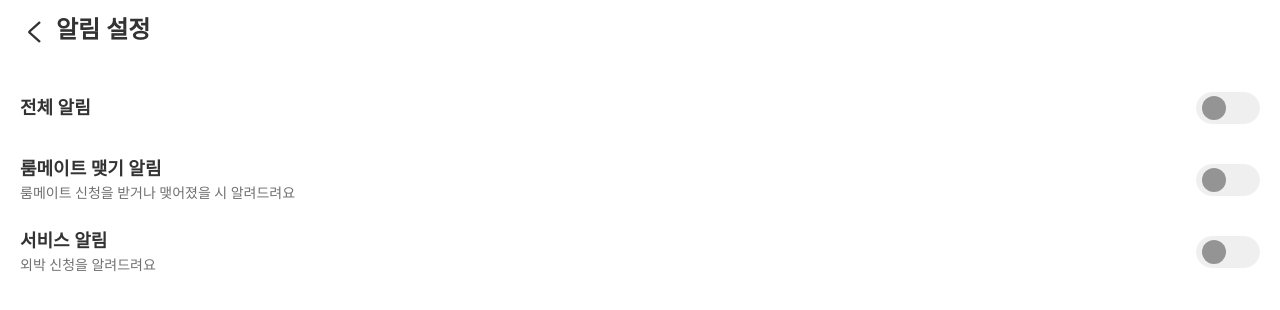
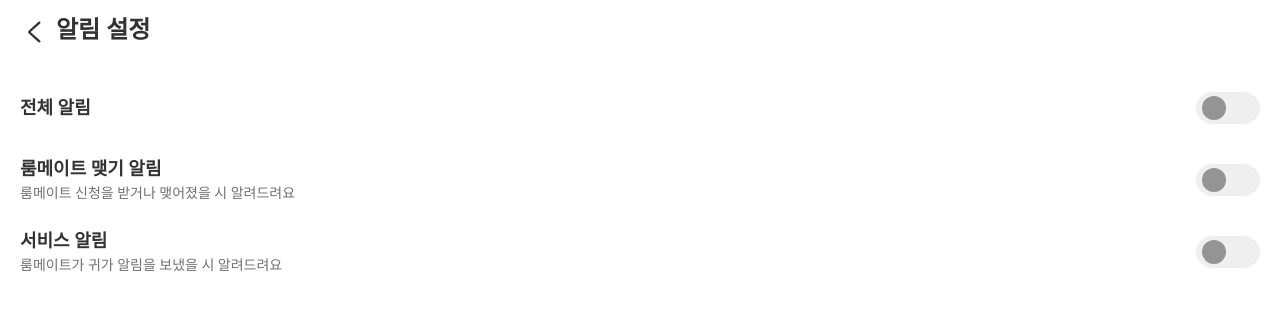
Before and after one commit to G-E-E-K-S/geeks-FEv2, a React (Vite) app: page /notification in a window 1280 px wide. Shown: the top 310 px of the page. Built offline with nearby package versions, Linux system fonts and the light colour scheme; no server answers; a web font is replaced by a local one.

Commit message:
fix:서비스 알림 멘트 수정

```diff
--- a/src/pages/MyPage/Notification/NotificationSetting.tsx
+++ b/src/pages/MyPage/Notification/NotificationSetting.tsx
@@ -189,7 +189,7 @@ export default function NotificationSetting() {
 						{"서비스 알림"}
 					</Typography>
 					<Typography typoSize="B2_medium" color="Gray600">
-						{"외박 신청을 알려드려요"}
+						{"룸메이트가 귀가 알림을 보냈을 시 알려드려요"}
 					</Typography>
 				</Column>
 				<Toggle isToggle={toggleState.service} onClick={() => handleToggle("service")} />
```
